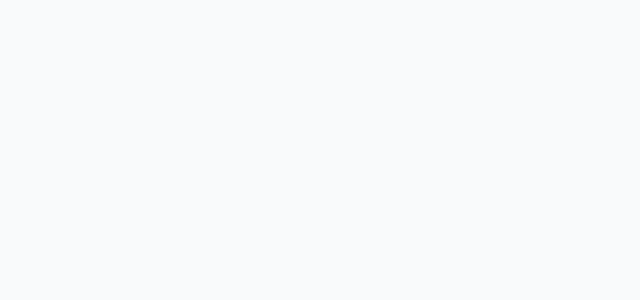
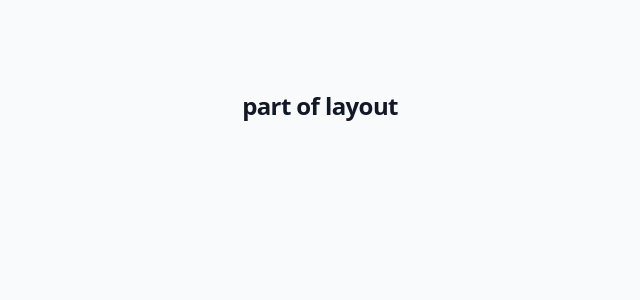
Before and after one commit to Yatten86/ECCOMERCE-WEB-SITE, a Vue app in the folder vue-js-admin/: page /app in a window 1280 px wide. Before the commit this address had no page. Shown: the top 300 px of the page, without its empty margins (320-960 px from the left). Built offline with nearby package versions, Linux system fonts and the light colour scheme.

Commit message:
created the app layout

```diff
--- /dev/null
+++ b/vue-js-admin/src/components/AppLayout.vue
@@ -0,0 +1,21 @@
+<template>
+    <div
+        class="flex min-h-full flex-1 flex-col justify-center px-6 py-12 lg:px-8"
+    >
+        <div class="sm:mx-auto sm:w-full sm:max-w-sm">
+            <h2
+                class="mt-10 text-center text-2xl font-bold leading-9 tracking-tight text-gray-900"
+            >
+                part of layout
+            </h2>
+        </div>
+
+        <router-view></router-view>
+    </div>
+</template>
+
+<script setup>
+const props = defineProps({
+    title: String,
+});
+</script>
--- a/vue-js-admin/src/router/index.js
+++ b/vue-js-admin/src/router/index.js
@@ -3,13 +3,22 @@ import Dashboard from "../views/Dashboard.vue";
 import Login from "../views/Login.vue";
 import RequestPassword from "../views/RequestPassword.vue";
 import ResetPassword from "../views/ResetPassword.vue";
+import AppLayout from "../components/AppLayout.vue";
 
 const routes = [
     {
-        path: "/dashboard",
-        name: "dashboard",
-        component: Dashboard,
+        path: "/app",
+        name: "app",
+        component: AppLayout,
+        children: [
+            {
+                path: "dashboard",
+                name: "app.dashboard",
+                component: Dashboard,
+            },
+        ],
     },
+
     {
         path: "/login",
         name: "login",
```
